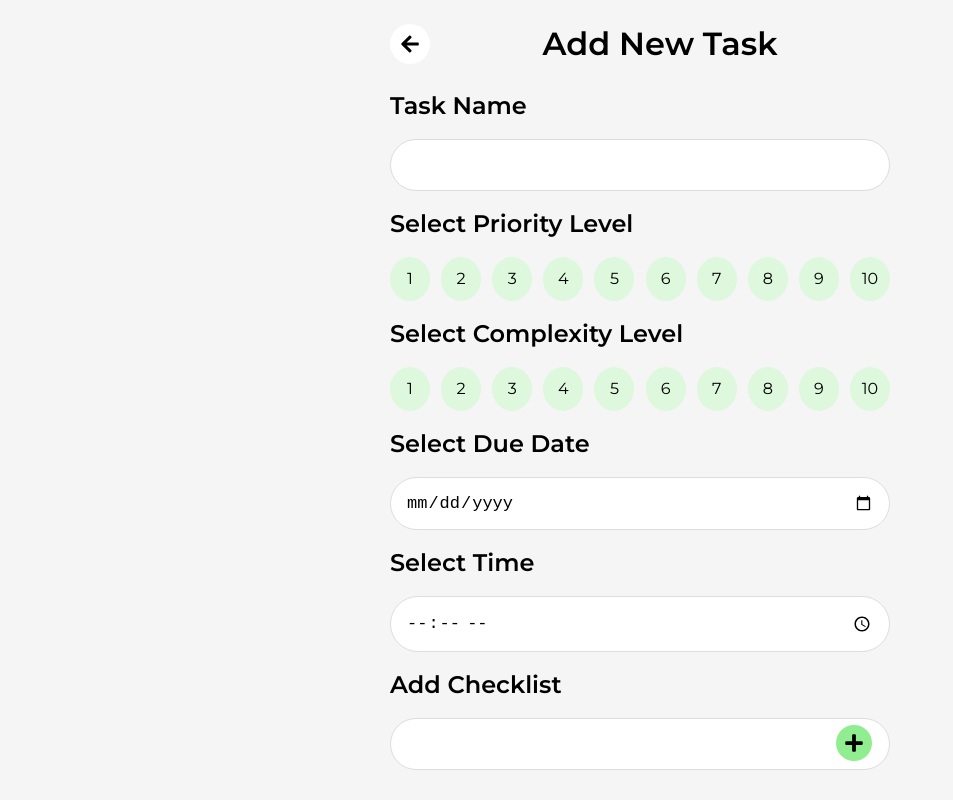
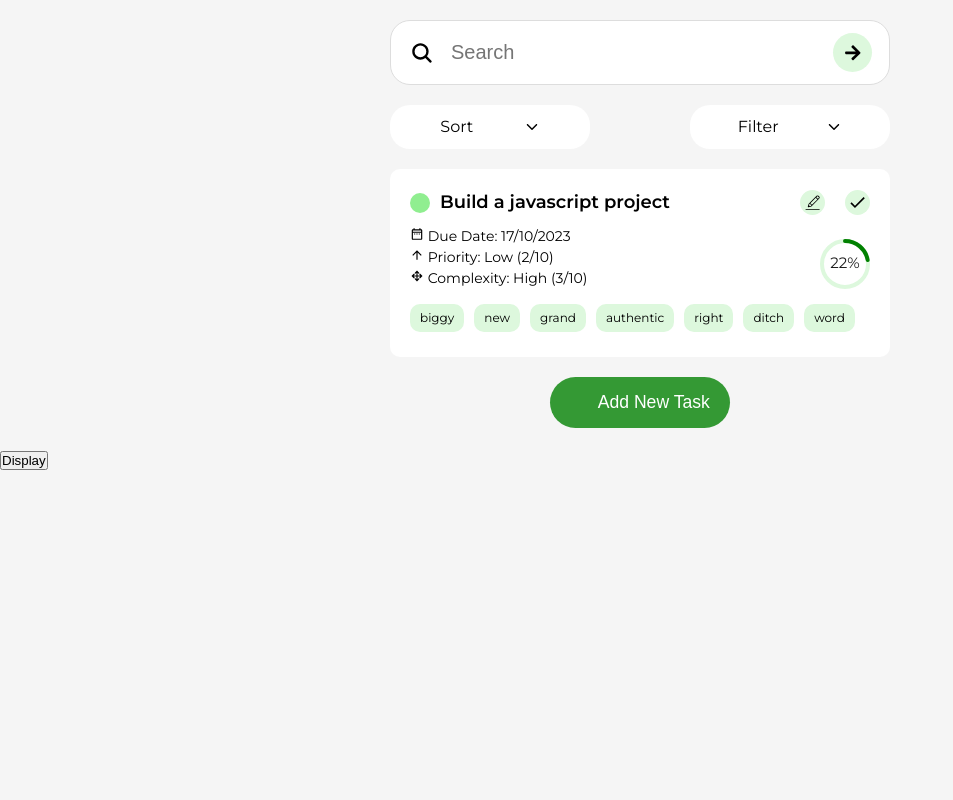
Before and after one commit to Art101-ui/taskmaster-pro, a React (Create React App) app: page / in a window 1280 px wide. Shown: the top 800 px of the page, without its empty margins (0-953 px from the left). Built offline with nearby package versions, Linux system fonts and the light colour scheme; some icons are missing.

Commit message:
feat: populate formData and SetViews

```diff
--- a/src/App.css
+++ b/src/App.css
@@ -31,6 +31,13 @@ li{
     margin-right: 20px;
 }
 
+.display-block{
+    display: block;
+}
+
+.display-none{
+    display: none;
+}
 
 .todoHome{
     display: flex;
@@ -294,13 +301,22 @@ li{
 }
 
 .form-content ul li{
-    background-color: #ddf8dd;
+
     padding: 10px;
+    cursor: pointer;
     width: 40px;
     border-radius: 50%;
     display: flex;
     justify-content: center;
     align-items: center;
+}
+
+.checklist-wrapper{
+    background-color: #ddf8dd;
+}
+
+.chosen{
+    background-color:blue;
 }
 
 .checklist-input{
--- a/src/App.js
+++ b/src/App.js
@@ -1,12 +1,71 @@
+import {useState} from 'react'
 import TodoHome from "./pages/TodoHome";
 import './App.css'
 import AddTaskForm from "./pages/AddTaskForm";
 
 function App() {
+
+  const [formData, setformData] = useState({
+    taskname:'',
+    priority_index:null,
+    complexity_index:null,
+    due_date:'',
+    select_time:'',
+    checklist:'',
+    tags:''
+   })
+
+   const [view,setView] = useState(0)
+
+
+
+   function handleFormData(){
+     console.log(formData)
+   }
+
+   function handleTaskName(e){
+     setformData({
+      ...formData,
+      taskname:e.target.value
+     })
+   }
+
+
+
   return (
     <div className="App">
-      <AddTaskForm/>
+       {
+        view === 0  &&
+        <TodoHome
+        onView = {()=>setView(1)}
+        />
+
+       }
+      {
+        view === 1 &&
+        <AddTaskForm
+        onView = {()=>setView(0)}
+         onPriority = {value=>{
+          setformData({
+            ...formData,
+            priority_index:value
+          })
+
+        }}
+         onComplexity= {value=>{
+          setformData({
+            ...formData,
+            complexity_index:value
+          })
+        }}
+         priority={formData.priority_index}
+         complexity={formData.complexity_index}/>
+      }
+
+
+       <button onClick={handleFormData}>Display</button>
     </div>
+
   );
 }
 
--- a/src/components/AddTaskButton.js
+++ b/src/components/AddTaskButton.js
@@ -1,9 +1,9 @@
 import React from 'react'
 import { FaPlus } from "react-icons/fa6";
 
-const AddTaskButton = () => {
+const AddTaskButton = ({onShow}) => {
   return (
-    <button className='addButton'><FaPlus className='plus-sign'/> Add New Task</button>
+    <button onClick={onShow}  className='addButton'><FaPlus className='plus-sign'/> Add New Task</button>
   )
 }
 
--- a/src/components/TaskItem.js
+++ b/src/components/TaskItem.js
@@ -16,10 +16,10 @@ const TaskItem = () => {
               Build a javascript project
             </div>
             <div className="taskTools">
-                <div class="editTools mr-20">
+                <div className="editTools mr-20">
                   <CiEdit className='tool'/>
                 </div>
-                <div class="checkmark">
+                <div className="checkmark">
                   <IoMdCheckmark className='tool'/>
                 </div>
             </div>
--- a/src/pages/AddTaskForm.js
+++ b/src/pages/AddTaskForm.js
@@ -2,53 +2,66 @@ import React from 'react'
 import { FaArrowLeft,FaPlus } from "react-icons/fa";
 
 
-const AddTaskForm = () => {
-  let value= []
-  for (let index = 0; index < 10; index++) {
-    let list = <li className='list-wrapper'>{index + 1}</li>
-    value.push(list)
-  }
+
+const AddTaskForm = ({ priority, onPriority, complexity, onComplexity, onView}) => {
+  let value= [1,2,3,4,5,6,7,8,9,10]
+  let valuePriority = value.map(item=>{
+    return <li key={item} onClick={e=> {
+         onPriority(item)
+        console.log(priority)
+    }
+    } className={priority == item ? 'chosen' : 'checklist-wrapper'}>{item}</li>
+  });
+
+  let valueComplexity = value.map(item=>{
+    return <li key={item} onClick={e=> {
+         onComplexity(item)
+        console.log(priority)
+    }
+    } className={complexity == item ? 'chosen' : 'checklist-wrapper'}>{item}</li>
+  })
+
 
   return (
-    <div className='addTaskForm'>
-        <div class="header">
-            <div className='arrowLeft'>
+    <div  className='addTaskForm'>
+        <div className="header">
+            <div onClick={onView} className='arrowLeft'>
                <FaArrowLeft />
             </div>
             <h1>Add New Task</h1>
         </div>
-        <div class="form-content">
+        <div className="form-content">
             <h2>Task Name</h2>
             <input type="text" className='searchBar'/>
             <h2>Select Priority Level</h2>
             <ul className='flex'>
-                {value}
+                {valuePriority}
             </ul>
             <h2>Select Complexity Level</h2>
             <ul className='flex'>
-                {value}
+               {valueComplexity}
             </ul>
-            <div class="time-content">
-                <div class="due-date">
+            <div className="time-content">
+                <div className="due-date">
                     <h2>Select Due Date</h2>
                     <input type='date'/>
                 </div>
-                <div class="time">
+                <div className="time">
                     <h2>Select Time</h2>
                     <input type='time'/>
                 </div>
             </div>
-            <div class="checklist">
+            <div className="checklist">
                 <h2>Add Checklist</h2>
-                <div class="checklist-input">
+                <div className="checklist-input">
                   <input type="text"/>
-                  <div class="addChecklist">
+                  <div className="addChecklist">
                     <FaPlus className='plus-form'/>
                   </div>
                 </div>
                 <ul></ul>
             </div>
-            <div class="tags">
+            <div className="tags">
                 <h2>Add Tags</h2>
                 <input type="text" placeholder='Tag 1,Tag 2....'/>
             </div>
--- a/src/pages/TodoHome.js
+++ b/src/pages/TodoHome.js
@@ -1,19 +1,18 @@
-import React from 'react'
+import React, {useState} from 'react'
 import SearchBar from '../components/SearchBar'
 import SortandFilter from '../components/SortandFilter'
 import TaskItem from '../components/TaskItem'
 import AddTaskButton from '../components/AddTaskButton'
+import AddTaskForm from './AddTaskForm'
 
-const TodoHome = () => {
+const TodoHome = ({onView}) => {
+
   return (
     <div className='todoHome'>
         <SearchBar/>
         <SortandFilter/>
         <TaskItem/>
-        <TaskItem/>
-        <TaskItem/>
-        <TaskItem/>
-        <AddTaskButton/>
+        <AddTaskButton onShow = {onView}/>
     </div>
   )
 }
```
